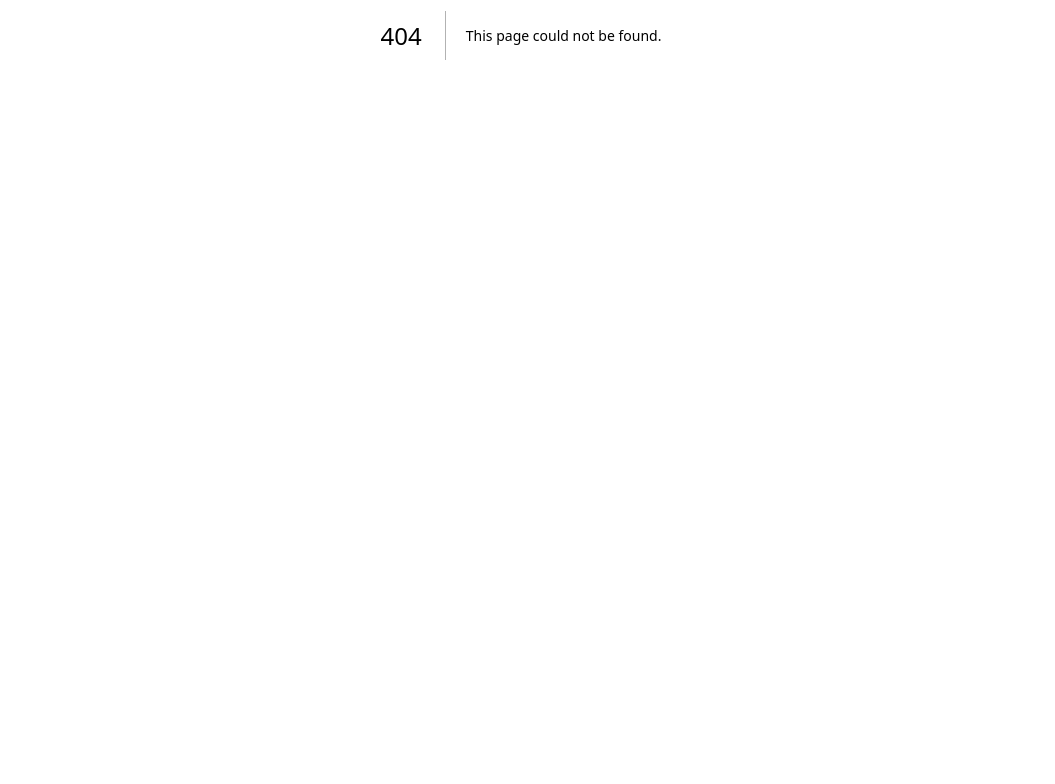
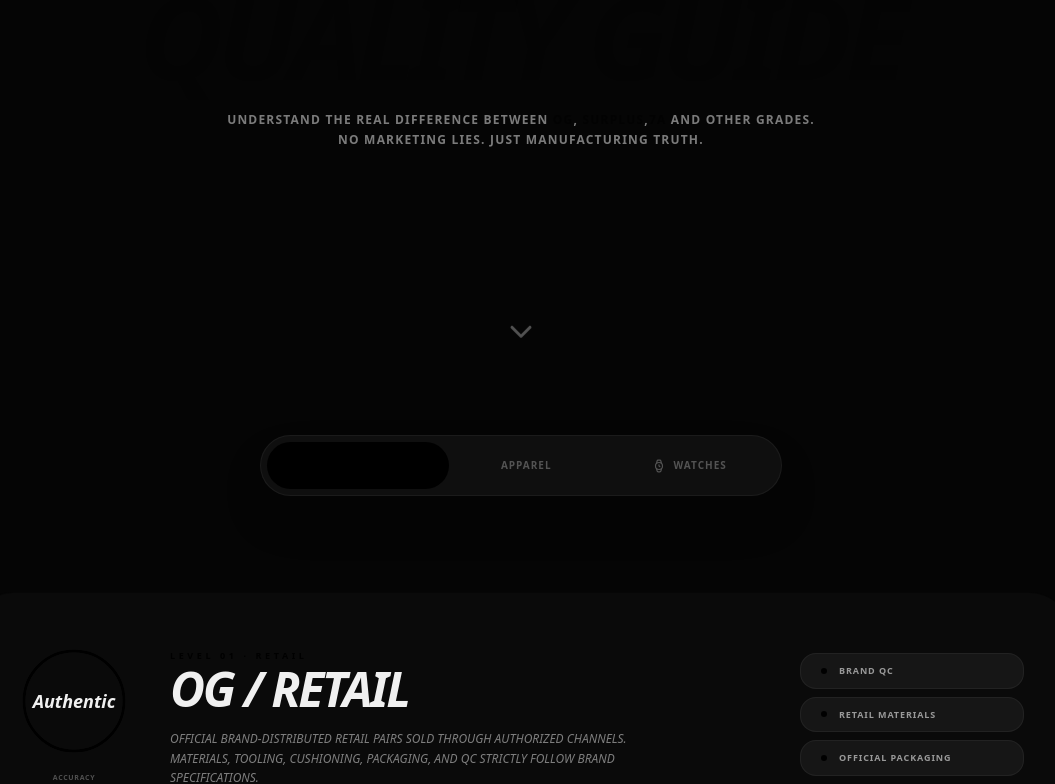
Before and after one commit to FashionFriday-tech/platform, a Next.js app: page /help/quality-guide in a window 1280 px wide. Before the commit this address had no page. Shown: the part 365-1149 px from the top of the page, without its empty margins (119-1174 px from the left). Before the commit the page ends 800 px from the top, so only its background shows below. Built offline with nearby package versions, Linux system fonts and the light colour scheme.

Commit message:
ui(quality): build product quality guide with tier breakdown and accuracy meter

```diff
--- /dev/null
+++ b/src/app/(marketing)/help/quality-guide/page.tsx
@@ -0,0 +1,188 @@
+"use client";
+import React, { useState } from "react";
+import {
+  ShieldCheck,
+  Cpu,
+  Layers,
+  Zap,
+  Info,
+  Activity,
+  Watch,
+  Footprints,
+  Shirt,
+} from "lucide-react";
+import { IoIosArrowDown } from "react-icons/io";
+import { ProductQuality } from "@/data/quality";
+
+export default function QualityProtocolPage() {
+  const [activeCat, setActiveCat] = useState<keyof typeof ProductQuality>(
+    "footwear"
+  );
+
+  return (
+    <div className="bg-[#050505] text-[#f0f0f0] min-h-screen pb-32 selection:bg-brand selection:text-black font-sans">
+      {/* 1. NEURAL HEADER */}
+      <header className="h-screen flex flex-col justify-center items-center pb-20 px-6 max-w-7xl mx-auto text-center">
+        {/* Eyebrow */}
+        <div className="flex items-center gap-2 mb-10 px-5 py-2 rounded-full bg-brand/10 border border-brand/20">
+          <Activity size={12} className="text-brand" />
+          <span className="text-[9px] font-black uppercase tracking-[0.4em] text-brand">
+            Quality Classification System
+          </span>
+        </div>
+
+        {/* Title */}
+        <h1 className="text-6xl md:text-[9vw] font-black uppercase tracking-tighter leading-[0.72] mb-8">
+          Product <br />
+          <span className="text-foreground/20 italic">Quality Guide</span>
+        </h1>
+
+        {/* Subtext */}
+        <p className="max-w-2xl text-[11px] md:text-xs font-bold uppercase leading-relaxed tracking-widest opacity-50">
+          Understand the real difference between{" "}
+          <span className="text-foreground">OG</span>,{" "}
+          <span className="text-foreground">Surplus</span>,
+          <span className="text-foreground">7A</span> and other grades. <br />
+          No marketing lies. Just manufacturing truth.
+        </p>
+        <div className="absolute bottom-30 md:bottom-20 left-1/2 transform -translate-x-1/2 animate-bounce">
+          <IoIosArrowDown size={32} className="text-foreground-muted" />
+        </div>
+      </header>
+
+      {/* 2. CATEGORY NAV */}
+      <nav className="flex justify-center mb-24 px-6">
+        <div className="bg-[#0f0f0f] p-1.5 rounded-full border border-white/5 flex gap-1 shadow-2xl overflow-x-auto">
+          {Object.keys(ProductQuality).map((cat) => (
+            <button
+              key={cat}
+              onClick={() => setActiveCat(cat as any)}
+              className={`px-12 py-4 rounded-full text-[10px] font-black uppercase tracking-widest transition-all whitespace-nowrap ${
+                activeCat === cat
+                  ? "bg-brand text-black shadow-[0_0_30px_rgba(var(--brand-rgb),0.3)]"
+                  : "opacity-30 hover:opacity-100"
+              }`}
+            >
+              <div className="flex items-center gap-2">
+                {cat === "footwear" && <Footprints size={14} />}
+                {cat === "watches" && <Watch size={14} />}
+                {cat === "Apparel" && <Watch size={14} />}
+                {cat}
+              </div>
+            </button>
+          ))}
+        </div>
+      </nav>
+
+      {/* 3. PROTOCOL LIST */}
+      <main className="max-w-6xl mx-auto px-6 space-y-6">
+        {ProductQuality[activeCat].map((item, i) => (
+          <div
+            key={item.id}
+            className={`group relative bg-[#0a0a0a] border rounded-[2.8rem] p-8 md:p-12 transition-all duration-700 flex flex-col md:flex-row gap-10 items-center overflow-hidden ${
+              item.id === "og"
+                ? "border-brand/40 bg-gradient-to-br from-brand/5 to-transparent"
+                : "border-white/5 hover:border-brand/30"
+            }`}
+          >
+            {/* Accuracy Circle Meter */}
+            <div className="flex flex-col items-center justify-center shrink-0">
+              <div className="relative h-28 w-28 flex items-center justify-center">
+                <svg className="absolute inset-0 h-full w-full rotate-[-90deg]">
+                  <circle
+                    cx="56"
+                    cy="56"
+                    r="50"
+                    stroke="currentColor"
+                    strokeWidth="3"
+                    fill="transparent"
+                    className="text-white/5"
+                  />
+                  <circle
+                    cx="56"
+                    cy="56"
+                    r="50"
+                    stroke="currentColor"
+                    strokeWidth="3"
+                    fill="transparent"
+                    className="text-brand"
+                    strokeDasharray="314"
+                    strokeDashoffset={
+                      314 - (314 * parseInt(item.accuracy)) / 100
+                    }
+                    strokeLinecap="round"
+                  />
+                </svg>
+                <span className="text-lg font-black italic">
+                  {item.accuracy}
+                </span>
+              </div>
+              <p className="text-[7px] font-black uppercase tracking-widest mt-4 opacity-30">
+                Accuracy
+              </p>
+            </div>
+
+            {/* Center: Detail */}
+            <div className="flex-1 space-y-4 text-center md:text-left">
+              <div className="space-y-1">
+                <span className="text-brand text-[9px] font-black uppercase tracking-[0.4em]">
+                  {item.tier}
+                </span>
+                <h3 className="text-4xl md:text-5xl font-black uppercase italic tracking-tighter leading-none">
+                  {item.name}
+                </h3>
+              </div>
+              <p className="text-[12px] font-medium opacity-50 max-w-lg leading-relaxed italic uppercase">
+                {item.detail}
+              </p>
+            </div>
+
+            {/* Right: Technical Tags */}
+            <div className="grid grid-cols-1 gap-2 shrink-0 w-full md:w-56">
+              {item.tech.map((t) => (
+                <div
+                  key={t}
+                  className="flex items-center gap-3 px-5 py-2.5 bg-white/5 rounded-2xl border border-white/5"
+                >
+                  <div className="h-1.5 w-1.5 rounded-full bg-brand shadow-[0_0_8px_rgba(var(--brand-rgb),0.8)]" />
+                  <span className="text-[9px] font-black uppercase tracking-widest opacity-60">
+                    {t}
+                  </span>
+                </div>
+              ))}
+            </div>
+          </div>
+        ))}
+      </main>
+
+      {/* 4. THE SURPLUS EXPLAINER */}
+      <section className="max-w-6xl mx-auto px-6 mt-24">
+        <div className="bg-foreground text-background rounded-[3.5rem] p-8 md:p-20 relative overflow-hidden">
+          <div className="absolute top-0 right-0 p-10 opacity-5">
+            <ShieldCheck size={350} />
+          </div>
+          <div className="relative z-10 grid grid-cols-1 lg:grid-cols-2 gap-12">
+            <h2 className="text-6xl md:text-8xl font-black uppercase italic tracking-tighter leading-[0.8]">
+              Factory <br /> Exit <br /> Status.
+            </h2>
+            <div className="space-y-6 flex flex-col justify-center">
+              <p className="text-xl font-bold uppercase italic leading-tight">
+                Surplus units are NOT reconstructions. They are genuine products
+                that exited the production cycle due to over-stocking, seasonal
+                expiration, or minor aesthetic QC failures.
+              </p>
+              <div className="flex gap-4">
+                <div className="px-5 py-2 bg-black text-white text-[10px] font-black uppercase tracking-widest rounded-full">
+                  Liquidated Stock
+                </div>
+                <div className="px-5 py-2 bg-black text-white text-[10px] font-black uppercase tracking-widest rounded-full">
+                  Authentic DNA
+                </div>
+              </div>
+            </div>
+          </div>
+        </div>
+      </section>
+    </div>
+  );
+}
```
